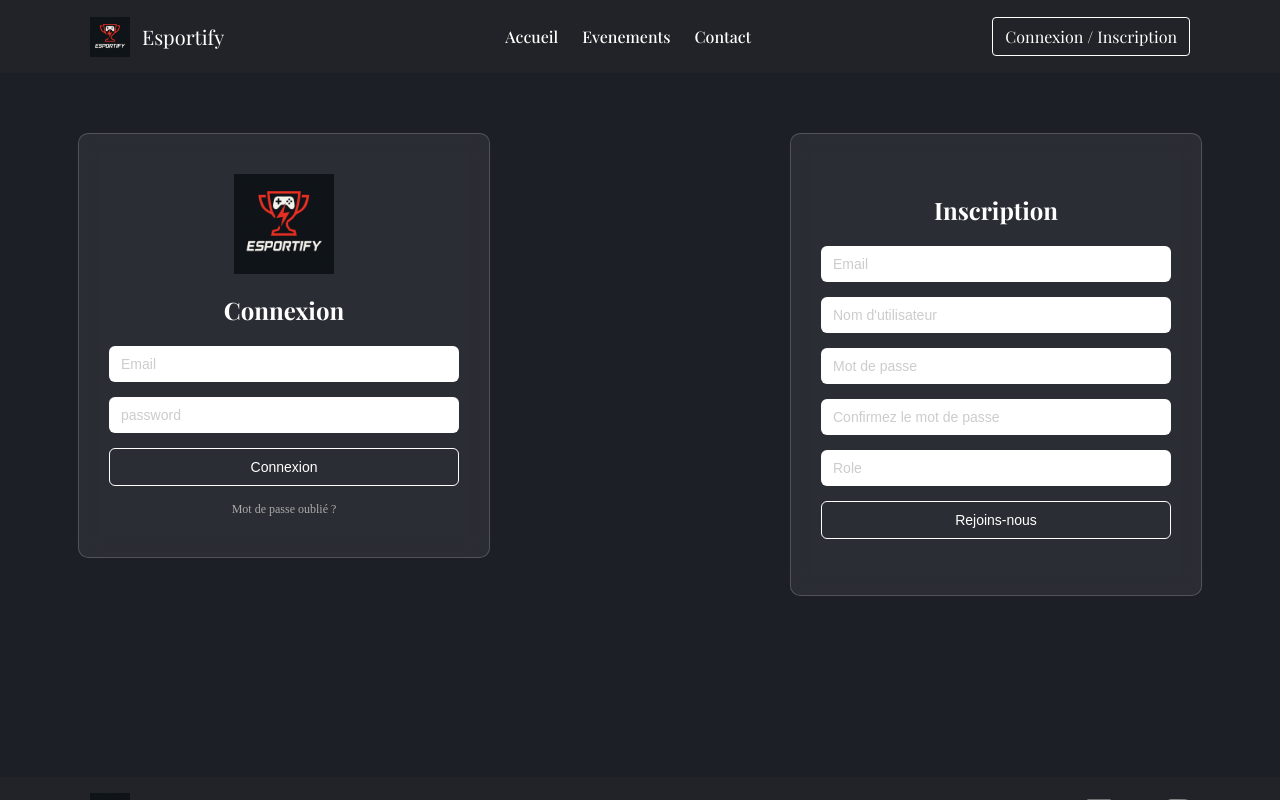
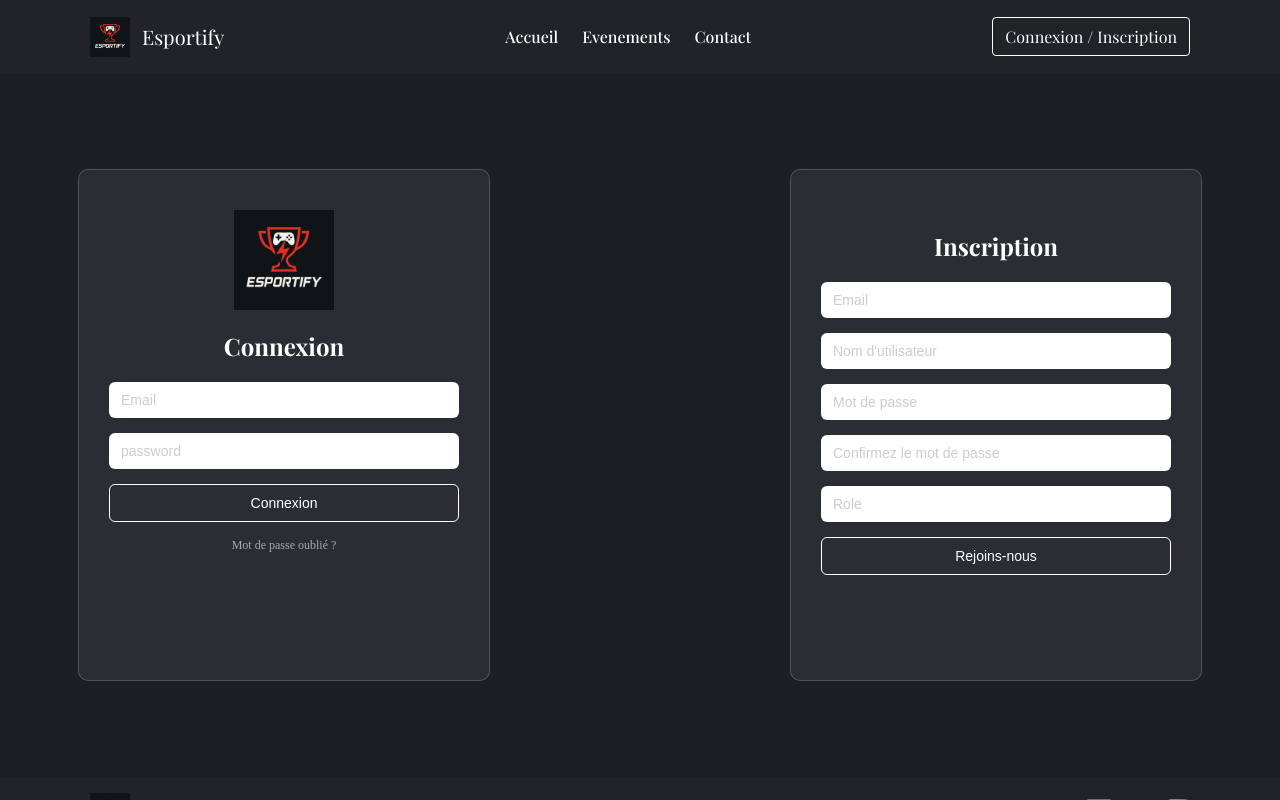
Before and after one commit to AlexandreBdn/esportify, a PHP site: page /pages/connexion.php in a window 1280 px wide. Run offline with PHP 8.4, Linux system fonts and the light colour scheme; some web fonts are replaced.

Commit message:
Page de connexion/Inscription terminee

```diff
--- a/assets/css/connexion.css
+++ b/assets/css/connexion.css
@@ -3,12 +3,16 @@ html, body {
   padding: 0;
   height: 100%;
   overflow: hidden; /* empêche le scroll */
+  display: flex;
+  flex-direction: column;
+  min-height: 100vh;
 }
-
+footer {
+  margin-top: auto;
+}
 .auth-container {
     display: flex;
     justify-content: center;
-    align-items: flex-start;
     flex-direction: row;
     gap: 300px;
     padding: 60px 20px;
@@ -17,6 +21,8 @@ html, body {
     color: white;
     flex-wrap: wrap;
     overflow: hidden;
+    height: calc(100vh - 80px); /* moins la hauteur estimée du header */
+    align-items: center;
 }
 
 .auth-box {
@@ -25,8 +31,10 @@ html, body {
     padding: 40px 30px;
     border-radius: 10px;
     width: 350px;
+    height: 430px; /* ou une valeur adaptée selon ton design */
     text-align: left;
     backdrop-filter: blur(10px);
+    min-height: 430px;
 }
 
 .auth-box img.logo {
```
